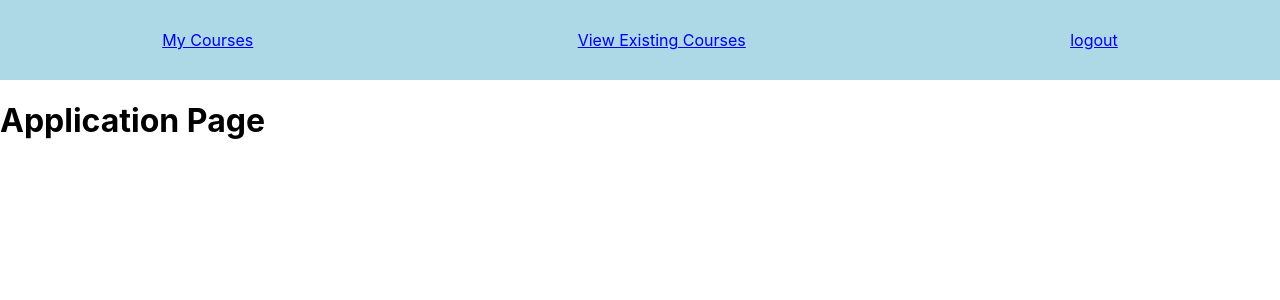
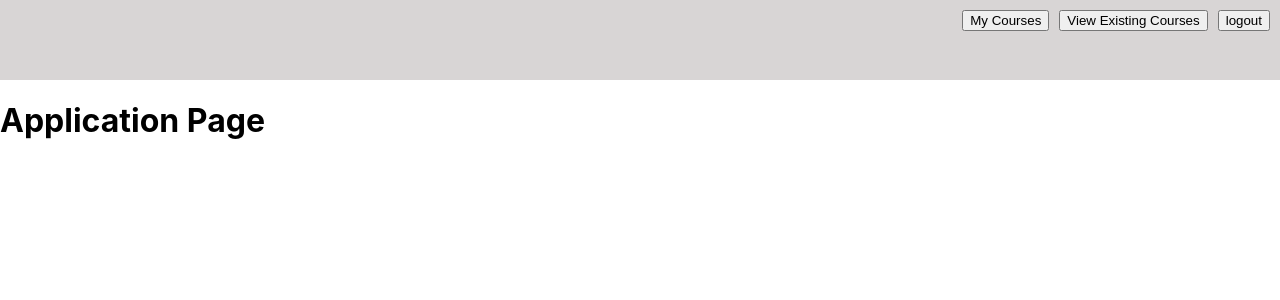
Before and after one commit to melindadiaz07/learning-tracker-frontend, a React (Create React App) app: page / in a window 1280 px wide. Shown: the top 300 px of the page. Built offline with nearby package versions, Linux system fonts and the light colour scheme; no server answers.

Commit message:
Started css formatting the nav bar and the task list

```diff
--- a/src/App.css
+++ b/src/App.css
@@ -42,10 +42,29 @@
 }
 
 .nav {
-  display:flex;
-  justify-content: space-around;
+  /* display: flex; */
   align-items: center;
   min-height:10vh;
-  background: lightblue;
-  color: white
+  background: rgb(216, 213, 213);
+  color: white;
 }
+
+.nav-button{
+  margin-top: 10px;
+  margin-right: 10px;
+ float: right;
+}
+
+
+.resource-button {
+  margin-left: 12px;
+}
+
+.task-item {
+  padding: 15px;
+}
+
+
+.checkbox{
+  margin-right: 15px;
+}
--- a/src/components/Nav.js
+++ b/src/components/Nav.js
@@ -1,6 +1,6 @@
 import React, { Component } from 'react'
 import { NavLink } from 'react-router-dom'
-// import '/App.css'
+
 
 export default class Nav extends Component {
 
@@ -12,9 +12,9 @@ export default class Nav extends Component {
     return (
       <nav className="nav">
 
-        <NavLink to='/mycourses' >My Courses</NavLink>
-        <NavLink to='/existing' >View Existing Courses</NavLink>
-        <NavLink to='/logout' >logout</NavLink>
+        <NavLink to='/logout' ><button className="nav-button">logout</button></NavLink>
+        <NavLink to='/existing' ><button className="nav-button">View Existing Courses</button></NavLink>
+        <NavLink to='/mycourses' ><button className="nav-button">My Courses</button></NavLink>
 
       </nav>
     );
--- a/src/components/Task.js
+++ b/src/components/Task.js
@@ -6,7 +6,18 @@ import EditTask from './EditTask'
 
 
   state = {
-    checked: this.props.task[0]
+    checked: this.props.task[0],
+    resourceClicked: false
+   }
+
+   showResources = (event) => {
+     event.preventDefault()
+    this.setState({
+      resourceClicked: !this.state.resourceClicked
+    })
+    event.target.innerHTML === 'v' ?
+    event.target.innerHTML = '^' :
+    event.target.innerHTML = 'v'
    }
 
   render() {
@@ -18,13 +29,19 @@ import EditTask from './EditTask'
     {
       this.state.checked === "false" ?
        (
-       <div><h3>Task</h3>
-         <input type="checkbox" value="task" onClick={() => this.props.checkOff(this.props.task)} />
-        <label>{description}</label>
+       <div className="task-item">
+          <input className="checkbox" type="checkbox" value="task" onClick={() => this.props.checkOff(this.props.task)} />
+          <label>{description}<button className="resource-button" onClick={this.showResources}>v</button></label>
+            {this.state.resourceClicked === true ?
+            <p><a href={resources} target="_blank">{resources}</a></p> :
+            null }
         </div>) :
-        (<div><h3>Task</h3>
-        <input type="checkbox" value="task" checked />
-       <label>{description}</label>
+        (<div className="task-item">
+          <input className="checkbox" type="checkbox" value="task" checked />
+          <label>{description}<button className="resource-button" onClick={this.showResources}>v</button></label>
+            {this.state.resourceClicked === true ?
+            <p><a href={resources} target="_blank">{resources}</a></p> :
+            null }
        </div>)
       }
        </div>
```
